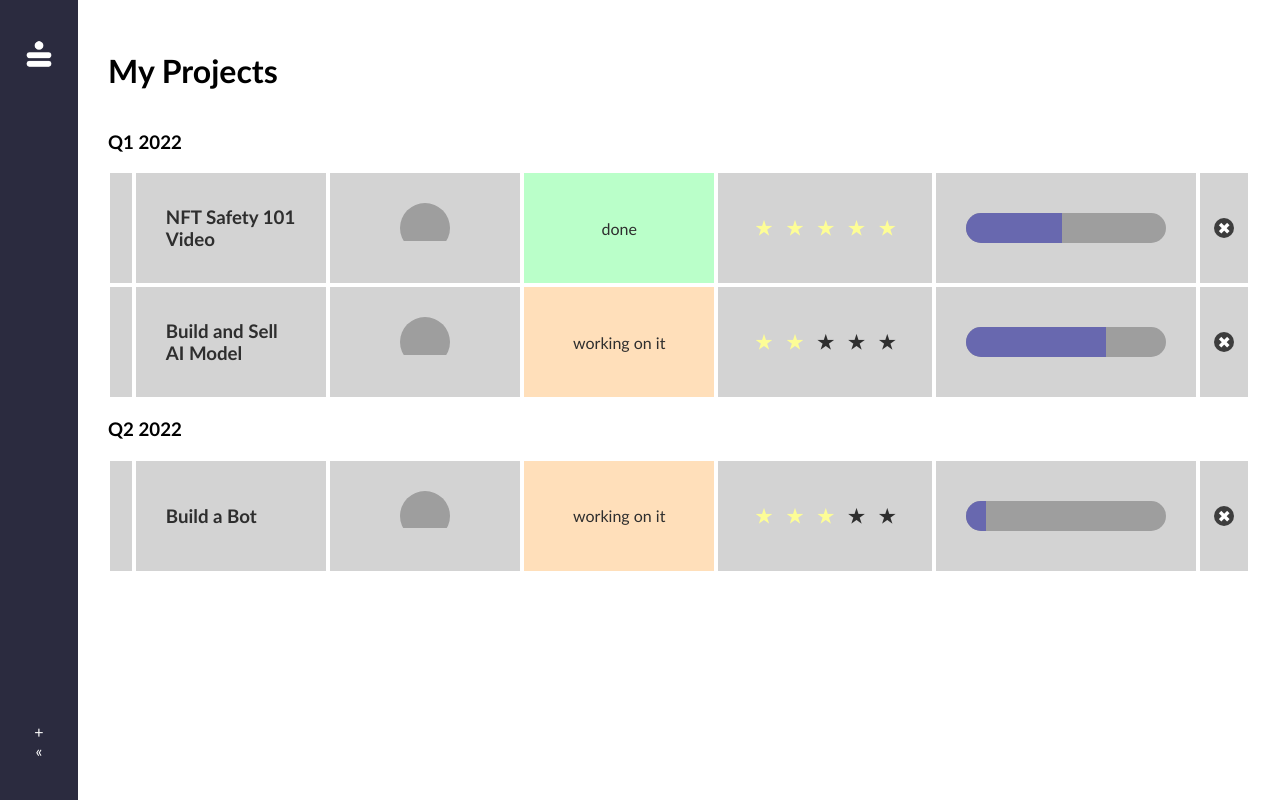
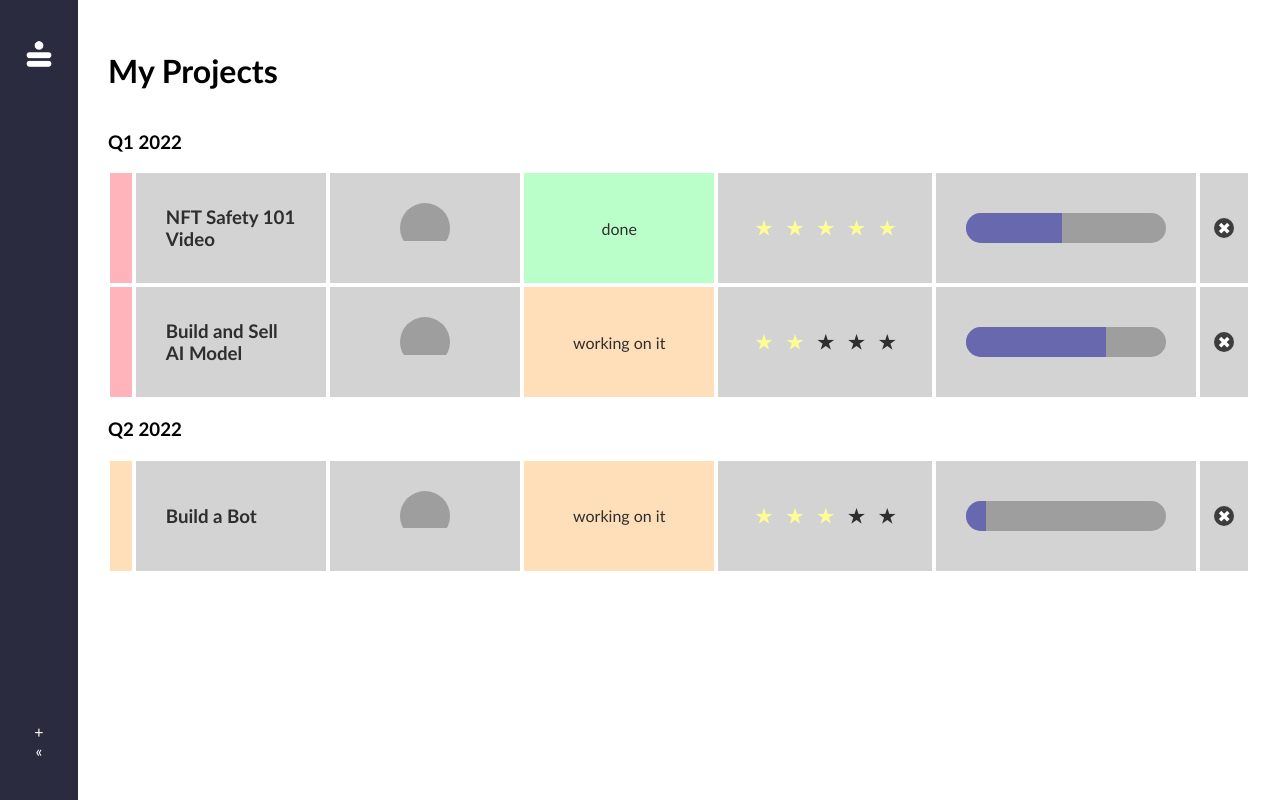
Before and after one commit to PatMiekina/monday-crm-clone, a React (Create React App) app: page / in a window 1280 px wide. Built offline with nearby package versions, Linux system fonts and the light colour scheme; grey boxes are pictures that could not be loaded.

Commit message:
add category colors'

```diff
--- a/src/components/TicketCard.js
+++ b/src/components/TicketCard.js
@@ -9,7 +9,7 @@
     return (
         <div className='ticket-card'>
             <Link to={'ticket/${ticket.documentId}'} id='link'>
-                <div className='ticket-color'></div>
+                <div className='ticket-color' style={{ backgroundColor: color }}></div>
                 <h3>{ticket.title}</h3>
                 <AvatarDisplay ticket={ticket}/>
                 <StatusDisplay status={ticket.status}/>
--- a/src/pages/Dashboard.js
+++ b/src/pages/Dashboard.js
@@ -41,6 +41,14 @@
         }
     ]
 
+    const colors = [
+        'rgb(255,179,186)',
+        'rgb(255,223,186)',
+        'rgb(255,255,186)',
+        'rgb(186,255,201)',
+        'rgb(186,255,255)'
+    ]
+
     const uniqueCategories = [
         ...new Set(tickets?.map(({category}) => category))
     ]
@@ -58,7 +66,7 @@
                             .map((filteredTicket, _index) => (
                                 <TicketCard
                                     id={_index}
-                                    color={filteredTicket.color}
+                                    color={colors[categoryIndex] || colors[0]}
                                     ticket={filteredTicket}
                                 />
                             ))
```
